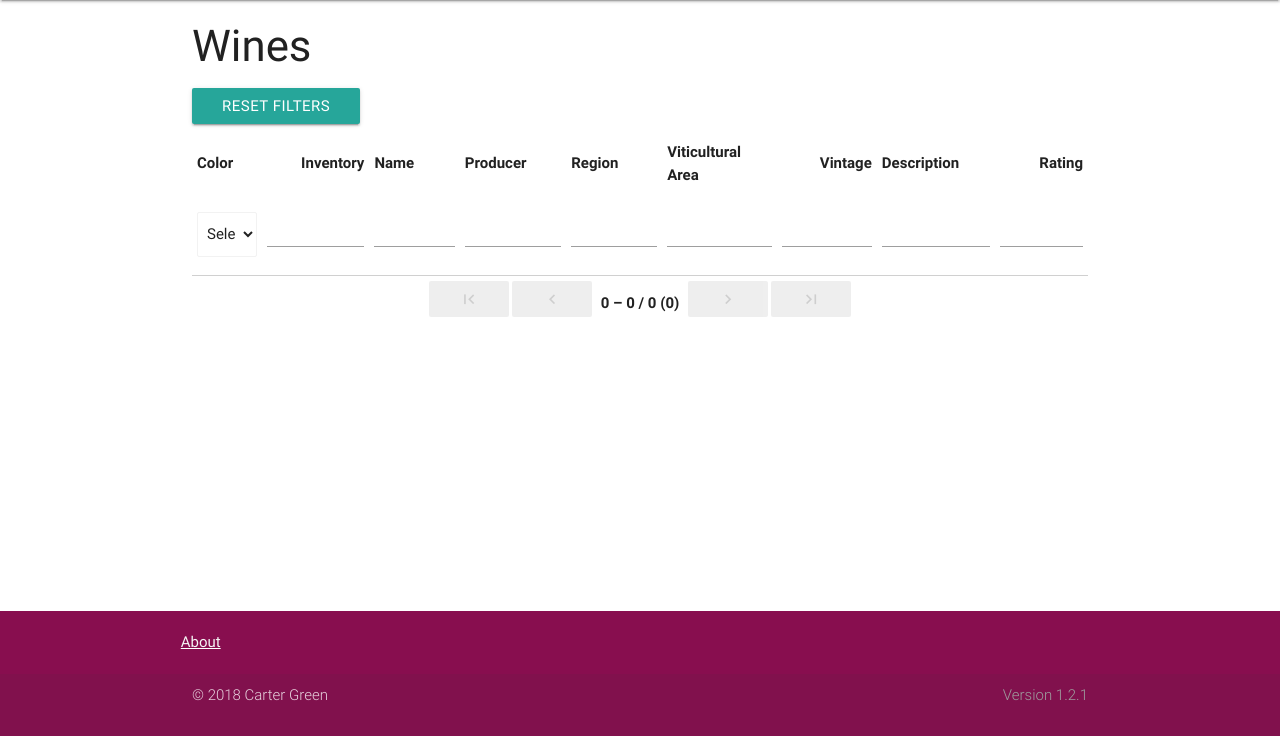
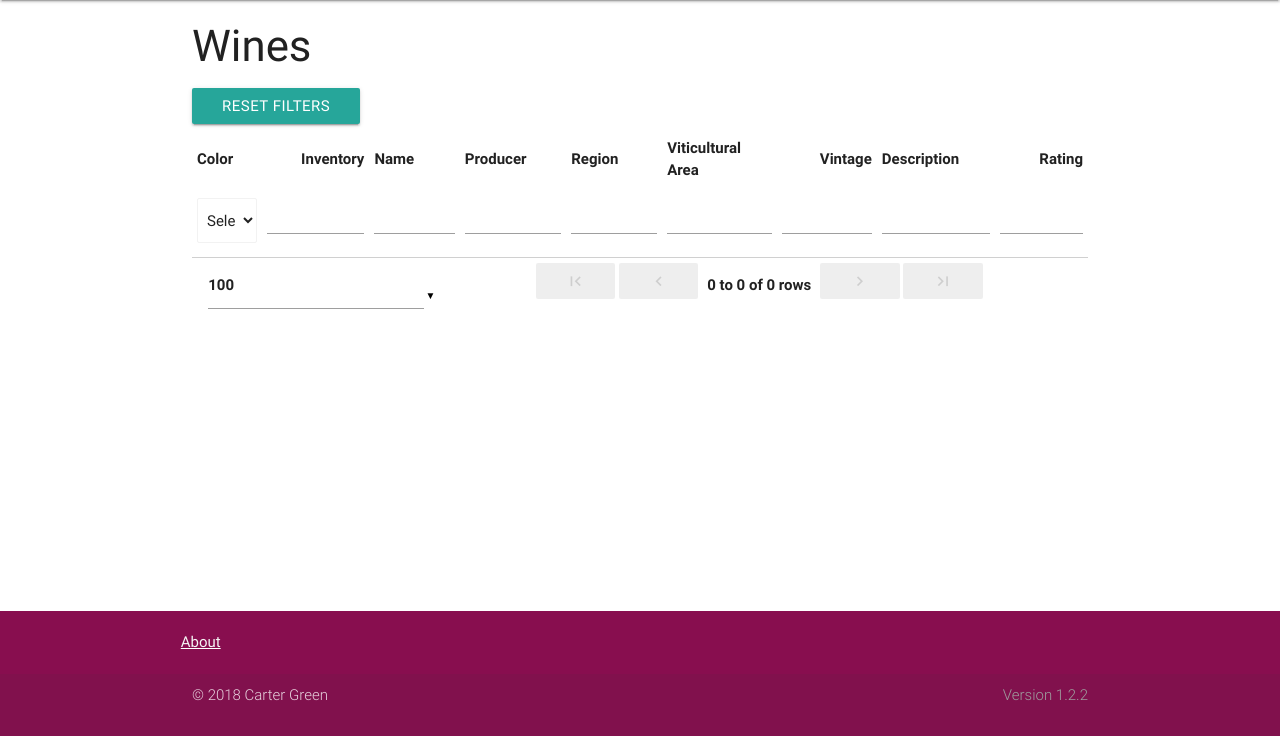
Before and after one commit to threecgreen/vinoteca, a Django app: page /wines/table/ in a window 1280 px wide. Shown: the part 64-800 px from the top of the page. Run offline with Django 3.2, Linux system fonts and the light colour scheme; data that the repository does not hold is empty; some libraries are stand-ins or nearby versions.

Commit message:
Increase wines per page of wine table

```diff
--- a/view/templates/wines_table.html
+++ b/view/templates/wines_table.html
@@ -28,18 +28,18 @@
                 <tfoot>
                     <!-- include "tablesorter-ignoreRow" class for pager rows in thead -->
                     <tr class="tablesorter-ignoreRow">
-                        <th colspan="9" class="ts-pager form-horizontal center">
+                        <th colspan="10" class="ts-pager form-horizontal center">
                             <button type="button" class="btn first"><i class="small material-icons">first_page</i></button>
                             <button type="button" class="btn prev"><i class="small material-icons">navigate_before</i></button>
                             <span class="pagedisplay"></span>
                             <!-- this can be any element, including an input -->
                             <button type="button" class="btn next"><i class="small material-icons">navigate_next</i></button>
                             <button type="button" class="btn last"><i class="small material-icons">last_page</i></button>
-{#                            <select class="pagesize browser-default" title="Select page size">#}
-{#                                <option value="25">25</option>#}
-{#                                <option selected="selected" value="50">50</option>#}
-{#                                <option value="100">100</option>#}
-{#                            </select>#}
+                            <select class="pagesize col s" title="Select page size" id="pagesize-sel">
+                                <option value="25">25</option>
+                                <option value="50">50</option>
+                                <option value="100">100</option>
+                            </select>
                         </th>
                     </tr>
                 </tfoot>
@@ -96,7 +96,7 @@
             container: $(".ts-pager"),
 
             // target the pager page select dropdown - choose a page
-            cssGoto  : ".pagenum",
+            cssGoto: ".pagenum",
 
             // remove rows from the table to speed up the sort of large tables.
             // setting this to false, only hides the non-visible rows; needed if you plan to add/remove rows with the pager enabled.
@@ -104,14 +104,14 @@
 
             // output string - default is '{page}/{totalPages}';
             // possible variables: {page}, {totalPages}, {filteredPages}, {startRow}, {endRow}, {filteredRows} and {totalRows}
-            output: '{startRow} &ndash; {endRow} / {filteredRows} ({totalRows})',
+            size: 100
 
-            size: 100
 
         });
     });
     $(document).ready(function () {
         $('select').material_select();
+        $('#pagesize-sel').val("50");
     });
     </script>
 {% endblock %}
--- a/vinoteca/__init__.py
+++ b/vinoteca/__init__.py
@@ -1,2 +1,2 @@
-__version__ = "1.2.1"
+__version__ = "1.2.2"
 VERSION = __version__
--- a/vinoteca/static/css/vinoteca-style.css
+++ b/vinoteca/static/css/vinoteca-style.css
@@ -89,7 +89,7 @@ a:visited.text-link {
   color: #880e4f; }
 
 table.condensed td, th {
-  padding-top: 7.5px;
-  padding-bottom: 7.5px; }
+  padding-top: 3px;
+  padding-bottom: 3px; }
 
 /*# sourceMappingURL=vinoteca-style.css.map */
--- a/vinoteca/static/css/vinoteca-style.scss
+++ b/vinoteca/static/css/vinoteca-style.scss
@@ -104,6 +104,6 @@ a:visited.text-link {
 }
 
 table.condensed td, th {
-  padding-top: 7.5px;
-  padding-bottom: 7.5px;
+  padding-top: 3px;
+  padding-bottom: 3px;
 }
--- a/vinoteca/templates/about.html
+++ b/vinoteca/templates/about.html
@@ -31,6 +31,9 @@
         </ul>
 
         <h3>Changelog</h3>
+        <h4>1.2.2</h4>
+        <p>Further reduce whitespace in wine table and increase default number of display wines.</p>
+
         <h4>1.2.1</h4>
         <ul class="bullets">
             <li>Change adding vinoteca alias to option in update script</li>
```
Also changed, not shown: 1 other file.
